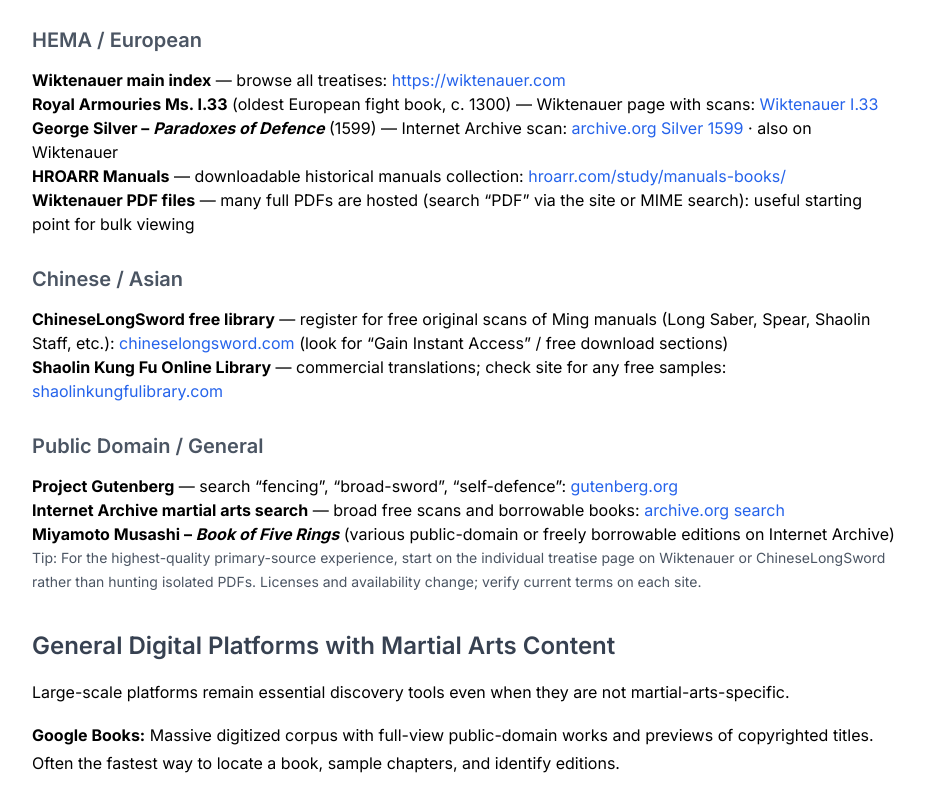
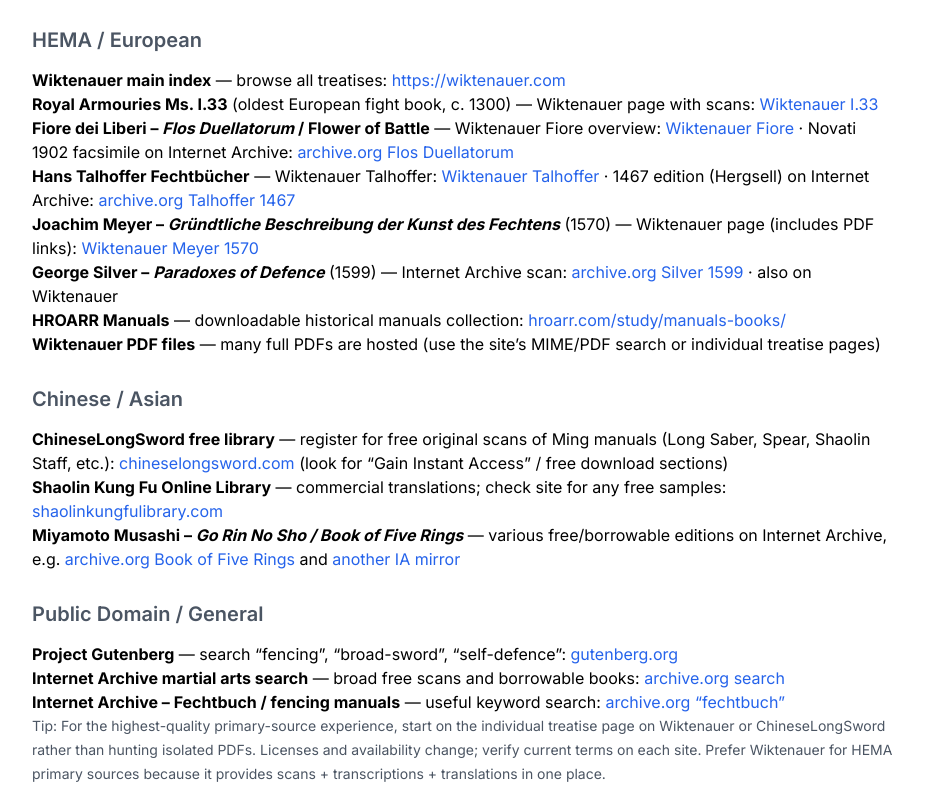
Before and after one commit to GizzZmo/martial_arts, a plain HTML site: page libraries-archives.html in a window 1280 px wide. Shown: the part 2351-3141 px from the top of the page, without its empty margins (320-1245 px from the left). Drawn offline with nearby package versions, Linux system fonts and the light colour scheme.

Commit message:
Expand Direct Download Links with Fiore, Talhoffer, Meyer, and more IA/Musashi links

```diff
--- a/libraries-archives.html
+++ b/libraries-archives.html
@@ -154,25 +154,29 @@
                     <ul>
                         <li><strong>Wiktenauer main index</strong> — browse all treatises: <a href="https://wiktenauer.com" target="_blank" rel="noopener noreferrer" class="text-blue-600 hover:text-blue-800">https://wiktenauer.com</a></li>
                         <li><strong>Royal Armouries Ms. I.33</strong> (oldest European fight book, c. 1300) — Wiktenauer page with scans: <a href="https://wiktenauer.com/wiki/Walpurgis_Fechtbuch_(MS_I.33)" target="_blank" rel="noopener noreferrer" class="text-blue-600 hover:text-blue-800">Wiktenauer I.33</a></li>
+                        <li><strong>Fiore dei Liberi – <em>Flos Duellatorum</em> / Flower of Battle</strong> — Wiktenauer Fiore overview: <a href="https://wiktenauer.com/wiki/Fiore_de'i_Liberi" target="_blank" rel="noopener noreferrer" class="text-blue-600 hover:text-blue-800">Wiktenauer Fiore</a> · Novati 1902 facsimile on Internet Archive: <a href="https://archive.org/details/flosduellatorum00libe" target="_blank" rel="noopener noreferrer" class="text-blue-600 hover:text-blue-800">archive.org Flos Duellatorum</a></li>
+                        <li><strong>Hans Talhoffer Fechtbücher</strong> — Wiktenauer Talhoffer: <a href="https://wiktenauer.com/wiki/Hans_Talhoffer" target="_blank" rel="noopener noreferrer" class="text-blue-600 hover:text-blue-800">Wiktenauer Talhoffer</a> · 1467 edition (Hergsell) on Internet Archive: <a href="https://archive.org/details/talhoffersfechtb00talhuoft" target="_blank" rel="noopener noreferrer" class="text-blue-600 hover:text-blue-800">archive.org Talhoffer 1467</a></li>
+                        <li><strong>Joachim Meyer – <em>Gründtliche Beschreibung der Kunst des Fechtens</em></strong> (1570) — Wiktenauer page (includes PDF links): <a href="https://wiktenauer.com/wiki/Gr%C3%BCndtliche_Beschreibung_der_Kunst_des_Fechtens_(Joachim_Meyer)" target="_blank" rel="noopener noreferrer" class="text-blue-600 hover:text-blue-800">Wiktenauer Meyer 1570</a></li>
                         <li><strong>George Silver – <em>Paradoxes of Defence</em></strong> (1599) — Internet Archive scan: <a href="https://archive.org/details/bim_early-english-books-1475-1640_paradoxes-of-defence-whe_silver-george_1599" target="_blank" rel="noopener noreferrer" class="text-blue-600 hover:text-blue-800">archive.org Silver 1599</a> · also on Wiktenauer</li>
                         <li><strong>HROARR Manuals</strong> — downloadable historical manuals collection: <a href="https://hroarr.com/study/manuals-books/" target="_blank" rel="noopener noreferrer" class="text-blue-600 hover:text-blue-800">hroarr.com/study/manuals-books/</a></li>
-                        <li><strong>Wiktenauer PDF files</strong> — many full PDFs are hosted (search “PDF” via the site or MIME search): useful starting point for bulk viewing</li>
+                        <li><strong>Wiktenauer PDF files</strong> — many full PDFs are hosted (use the site’s MIME/PDF search or individual treatise pages)</li>
                     </ul>
 
                     <h4>Chinese / Asian</h4>
                     <ul>
                         <li><strong>ChineseLongSword free library</strong> — register for free original scans of Ming manuals (Long Saber, Spear, Shaolin Staff, etc.): <a href="https://chineselongsword.com" target="_blank" rel="noopener noreferrer" class="text-blue-600 hover:text-blue-800">chineselongsword.com</a> (look for “Gain Instant Access” / free download sections)</li>
                         <li><strong>Shaolin Kung Fu Online Library</strong> — commercial translations; check site for any free samples: <a href="https://shaolinkungfulibrary.com" target="_blank" rel="noopener noreferrer" class="text-blue-600 hover:text-blue-800">shaolinkungfulibrary.com</a></li>
+                        <li><strong>Miyamoto Musashi – <em>Go Rin No Sho / Book of Five Rings</em></strong> — various free/borrowable editions on Internet Archive, e.g. <a href="https://archive.org/details/MiyamotoMusashi-BookOfFiveRingsgoRinNoSho" target="_blank" rel="noopener noreferrer" class="text-blue-600 hover:text-blue-800">archive.org Book of Five Rings</a> and <a href="https://archive.org/details/pdfy-eJsc0BWsJFPlmB7O" target="_blank" rel="noopener noreferrer" class="text-blue-600 hover:text-blue-800">another IA mirror</a></li>
                     </ul>
 
                     <h4>Public Domain / General</h4>
                     <ul>
                         <li><strong>Project Gutenberg</strong> — search “fencing”, “broad-sword”, “self-defence”: <a href="https://www.gutenberg.org" target="_blank" rel="noopener noreferrer" class="text-blue-600 hover:text-blue-800">gutenberg.org</a></li>
                         <li><strong>Internet Archive martial arts search</strong> — broad free scans and borrowable books: <a href="https://archive.org/search?query=martial+arts+OR+fechtbuch+OR+fencing+manual" target="_blank" rel="noopener noreferrer" class="text-blue-600 hover:text-blue-800">archive.org search</a></li>
-                        <li><strong>Miyamoto Musashi – <em>Book of Five Rings</em></strong> (various public-domain or freely borrowable editions on Internet Archive)</li>
+                        <li><strong>Internet Archive – Fechtbuch / fencing manuals</strong> — useful keyword search: <a href="https://archive.org/search?query=fechtbuch" target="_blank" rel="noopener noreferrer" class="text-blue-600 hover:text-blue-800">archive.org “fechtbuch”</a></li>
                     </ul>
 
-                    <p class="text-sm text-gray-600">Tip: For the highest-quality primary-source experience, start on the individual treatise page on Wiktenauer or ChineseLongSword rather than hunting isolated PDFs. Licenses and availability change; verify current terms on each site.</p>
+                    <p class="text-sm text-gray-600">Tip: For the highest-quality primary-source experience, start on the individual treatise page on Wiktenauer or ChineseLongSword rather than hunting isolated PDFs. Licenses and availability change; verify current terms on each site. Prefer Wiktenauer for HEMA primary sources because it provides scans + transcriptions + translations in one place.</p>
 
                     <h3 id="general-platforms">General Digital Platforms with Martial Arts Content</h3>
                     <p>Large-scale platforms remain essential discovery tools even when they are not martial-arts-specific.</p>
```
